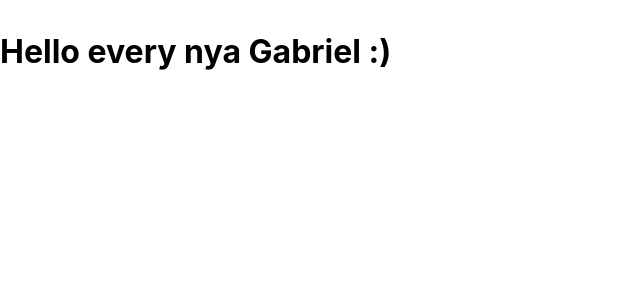
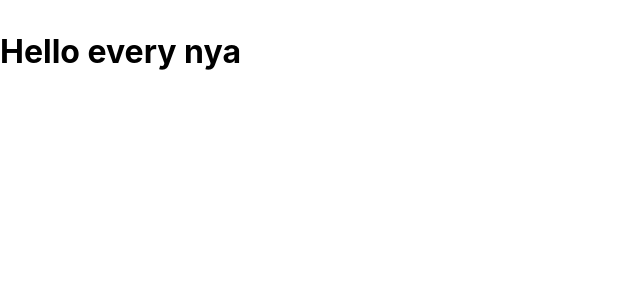
Before and after one commit to NGabrielHrz/firstwebappreact, a React (Create React App) app: page / in a window 1280 px wide. Shown: the top 300 px of the page, without its empty margins (0-640 px from the left). Built offline with nearby package versions, Linux system fonts and the light colour scheme.

Commit message:
Saludo con idiomas segunda versión

```diff
--- a/src/App.js
+++ b/src/App.js
@@ -1,20 +1,14 @@
 import logo from "./logo.svg";
 import "./App.css";
 
-function SaludoenIdiomas({ idioma }) {
-  if (idioma === "en") {
-    return <span>Hello every nya</span>;
-  } else {
-    return <span>Hola a todos nya</span>;
-  }
-}
-
 const Saludo = () => {
   const Name = "Gabriel";
+  const Lenguage = "en";
+
   return (
-    <p>
-      <SaludoenIdiomas idioma="en" /> {`${Name} :)`}
-    </p>
+    <div>
+      {Lenguage === "es" ? <p>Hola a todos nya</p> : <p>Hello every nya</p>}
+    </div>
   );
 };
 
```
